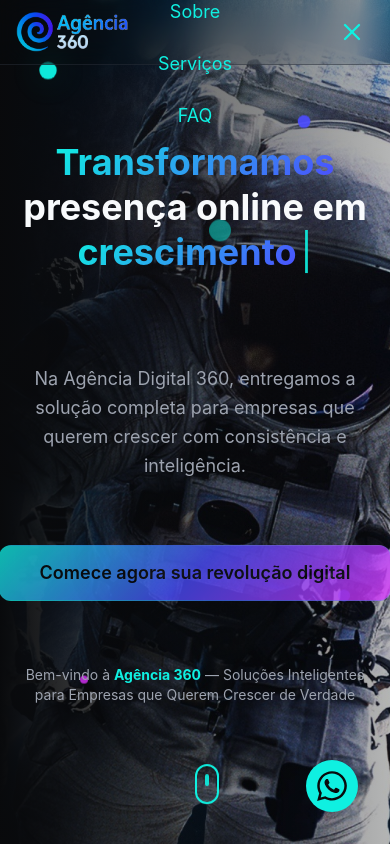
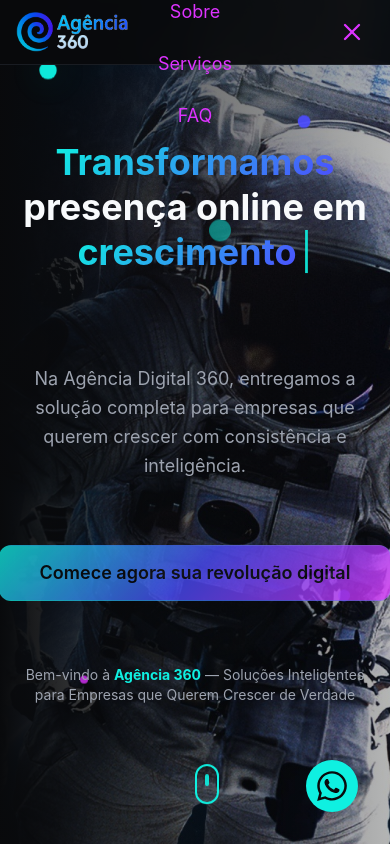
Before and after one commit to jrassuncao/agencia-digital360, a React (Vite) app: page / in a window 390 px wide. Both pictures are taken after a click on the button 351 px from the left and 32 px from the top of the page. Shown: the top 844 px of the page. Built offline with nearby package versions, Linux system fonts and the light colour scheme.

Commit message:
botao sanduíche e fonte purpura

```diff
--- a/src/components/landing/header.tsx
+++ b/src/components/landing/header.tsx
@@ -42,7 +42,7 @@ export function Header() {
   return (
     <header className={cn(
       "fixed top-0 left-0 right-0 z-50 transition-all duration-300",
-      isScrolled || isMobileMenuOpen ? "bg-background/10 backdrop-blur-lg border-b border-border/50" : "bg-transparent"
+      isScrolled || isMobileMenuOpen ? "bg-background/95 backdrop-blur-lg border-b border-border/50" : "bg-transparent"
     )}>
       <div className="container mx-auto px-4 sm:px-6 lg:px-8">
         <div className="flex items-center justify-between h-16">
@@ -66,8 +66,8 @@ export function Header() {
           </div>
 
           <div className="flex-1 flex justify-end">
-            {/* ✅ Cor do ícone do menu alterada para azul */}
-            <button onClick={() => setIsMobileMenuOpen(!isMobileMenuOpen)} className="md:hidden p-2 text-primary">
+            {/* ✅ Cor do ícone do menu alterada para púrpura */}
+            <button onClick={() => setIsMobileMenuOpen(!isMobileMenuOpen)} className="md:hidden p-2 text-accent">
               {isMobileMenuOpen ? <X size={28} /> : <Menu size={28} />}
             </button>
           </div>
@@ -78,10 +78,10 @@ export function Header() {
       {/* Menu Mobile de Ecrã Inteiro */}
       {isMobileMenuOpen && (
         <div className="md:hidden fixed inset-0 top-16 bg-background z-40 flex flex-col items-center justify-center space-y-6">
-          {/* ✅ Cor da fonte dos links alterada para azul */}
-          <button onClick={() => scrollToSection('sobre')} className="text-lg text-primary hover:text-primary/80 transition-colors">Sobre</button>
-          <button onClick={() => scrollToSection('servicos')} className="text-lg text-primary hover:text-primary/80 transition-colors">Serviços</button>
-          <button onClick={() => scrollToSection('faq')} className="text-lg text-primary hover:text-primary/80 transition-colors">FAQ</button>
+          {/* ✅ Cor da fonte dos links alterada para púrpura */}
+          <button onClick={() => scrollToSection('sobre')} className="text-lg text-accent hover:text-accent/80 transition-colors">Sobre</button>
+          <button onClick={() => scrollToSection('servicos')} className="text-lg text-accent hover:text-accent/80 transition-colors">Serviços</button>
+          <button onClick={() => scrollToSection('faq')} className="text-lg text-accent hover:text-accent/80 transition-colors">FAQ</button>
         </div>
       )}
     </header>
```
